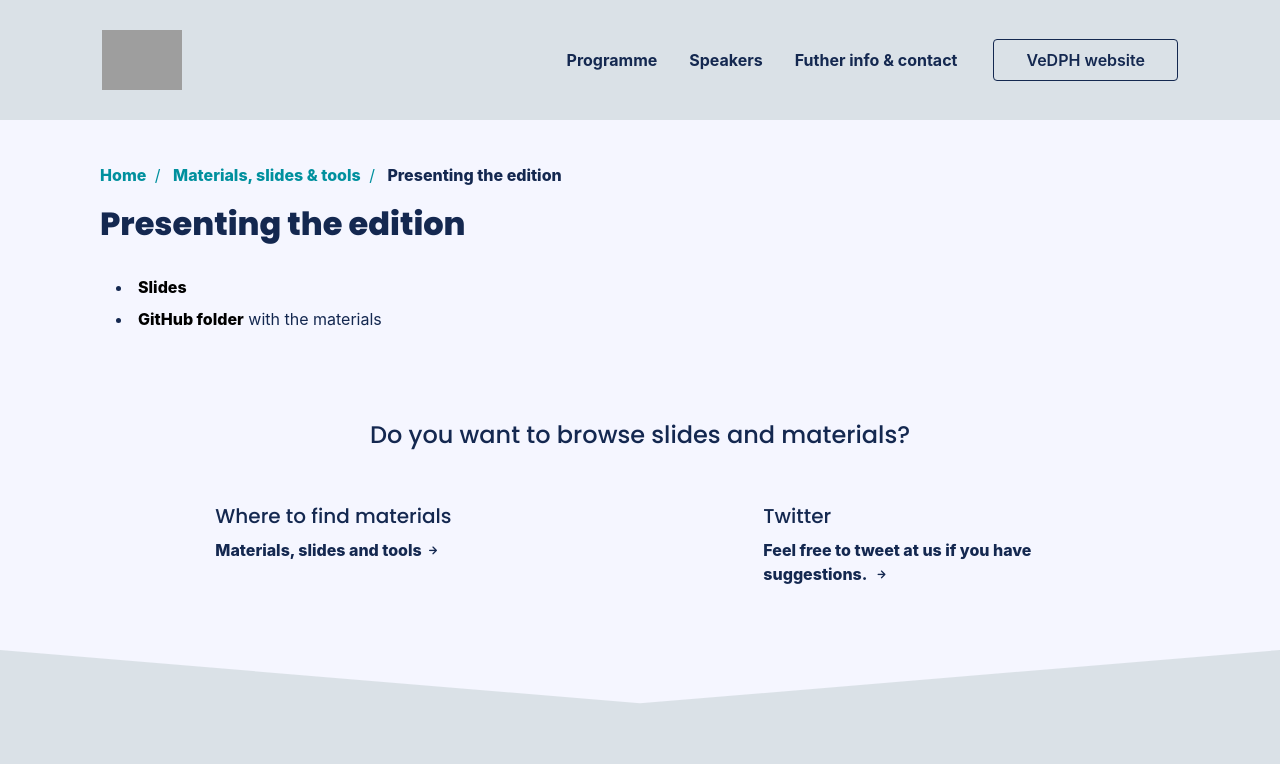
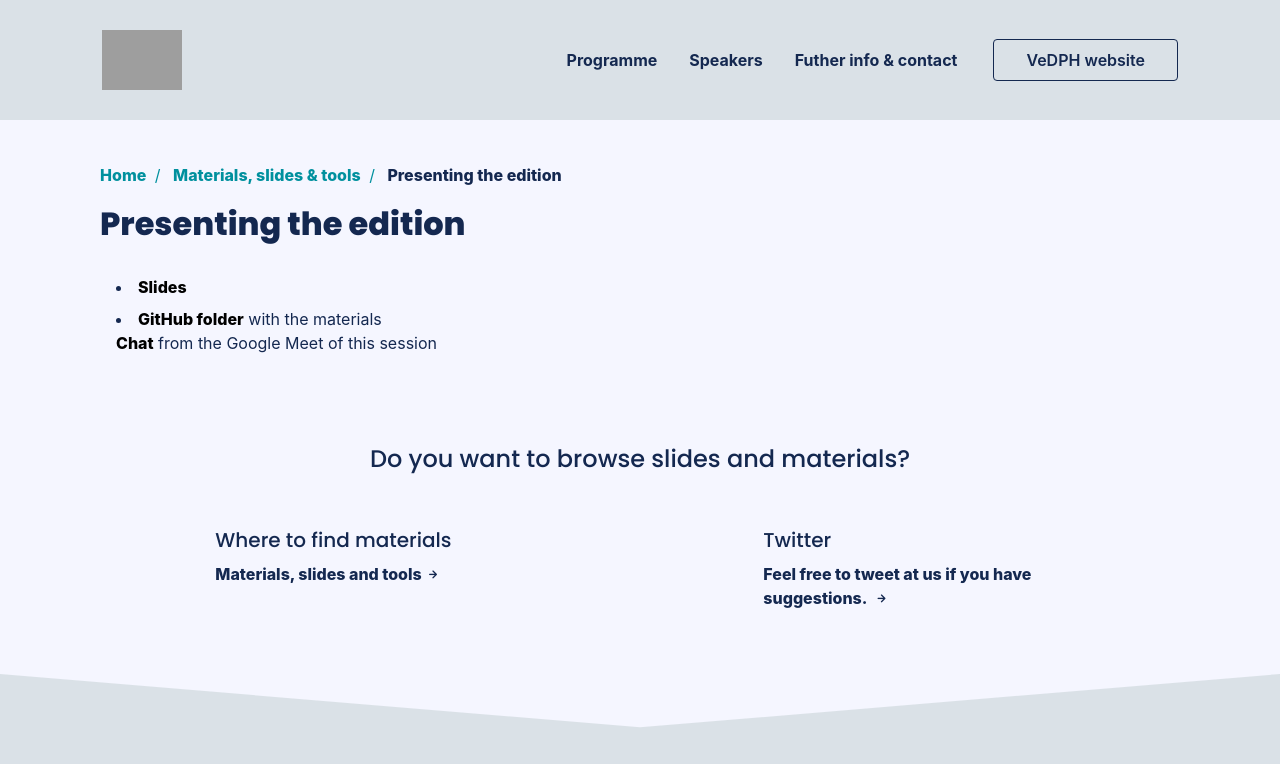
Before and after one commit to vedph/summercamp, a Jekyll site: the page built from materials/visualisation/index.html, in a window 1280 px wide, cut to the strip 0-764 px from the top of the page. Built offline with Jekyll 4.4.1, drawn with Linux system fonts in a browser that asks for light colours; nearby versions of some CDN libraries; some web fonts are replaced; grey boxes are pictures that could not be loaded.

Commit message:
Add link to chat

```diff
--- a/materials/visualisation/index.html
+++ b/materials/visualisation/index.html
@@ -10,4 +10,5 @@ date: 2020-07-10 11:00:00
     <li>
         <a href="https://github.com/vedph/event_materials/tree/master/2020_summer_camp/strand_1_text/visualisation">GitHub folder</a> with the materials
     </li>
+    <a href="chat.hml">Chat</a> from the Google Meet of this session
 </ul>
```
